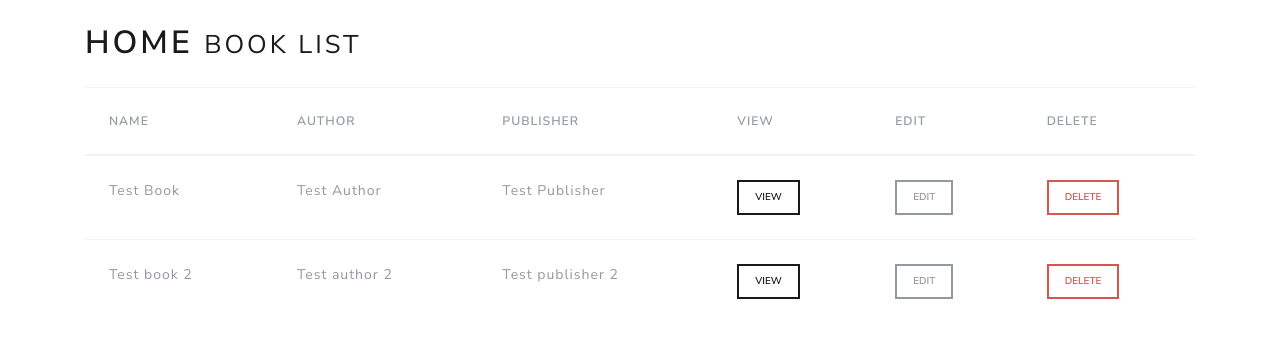
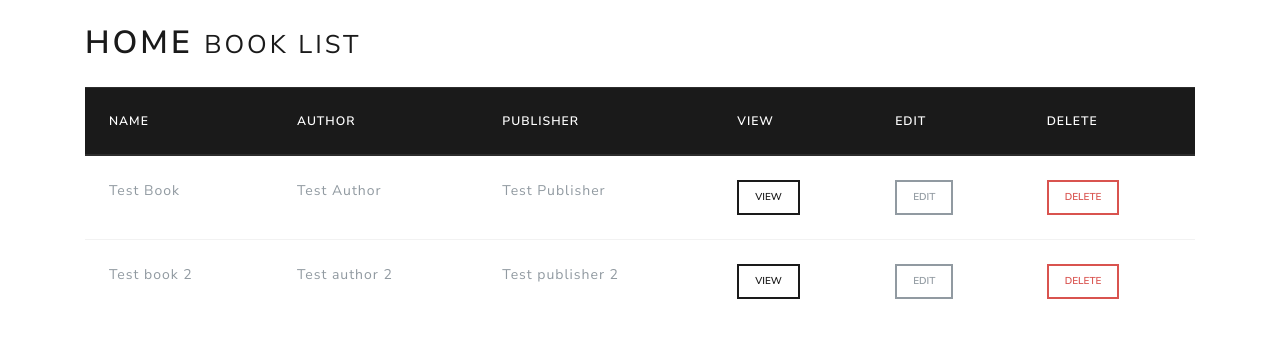
Before and after one commit to gdegirmenci/django-bookshelf, a Django app: page /book/ in a window 1280 px wide. Shown: the part 89-427 px from the top of the page. Run offline with Django 3.2, Linux system fonts and the light colour scheme; data comes from the database, SQL or seed files in the repository; some libraries are stand-ins or nearby versions.

Commit message:
Changing thead as dark

```diff
--- a/crud/book/templates/book/book_list.html
+++ b/crud/book/templates/book/book_list.html
@@ -7,7 +7,7 @@
     <div class="row">
         <div class="col-12" style="overflow-x: scroll">
             <table class="table">
-              <thead>
+              <thead class="thead-dark">
                 <tr>
                     <th scope="col">Name</th>
                     <th scope="col">Author</th>
```
